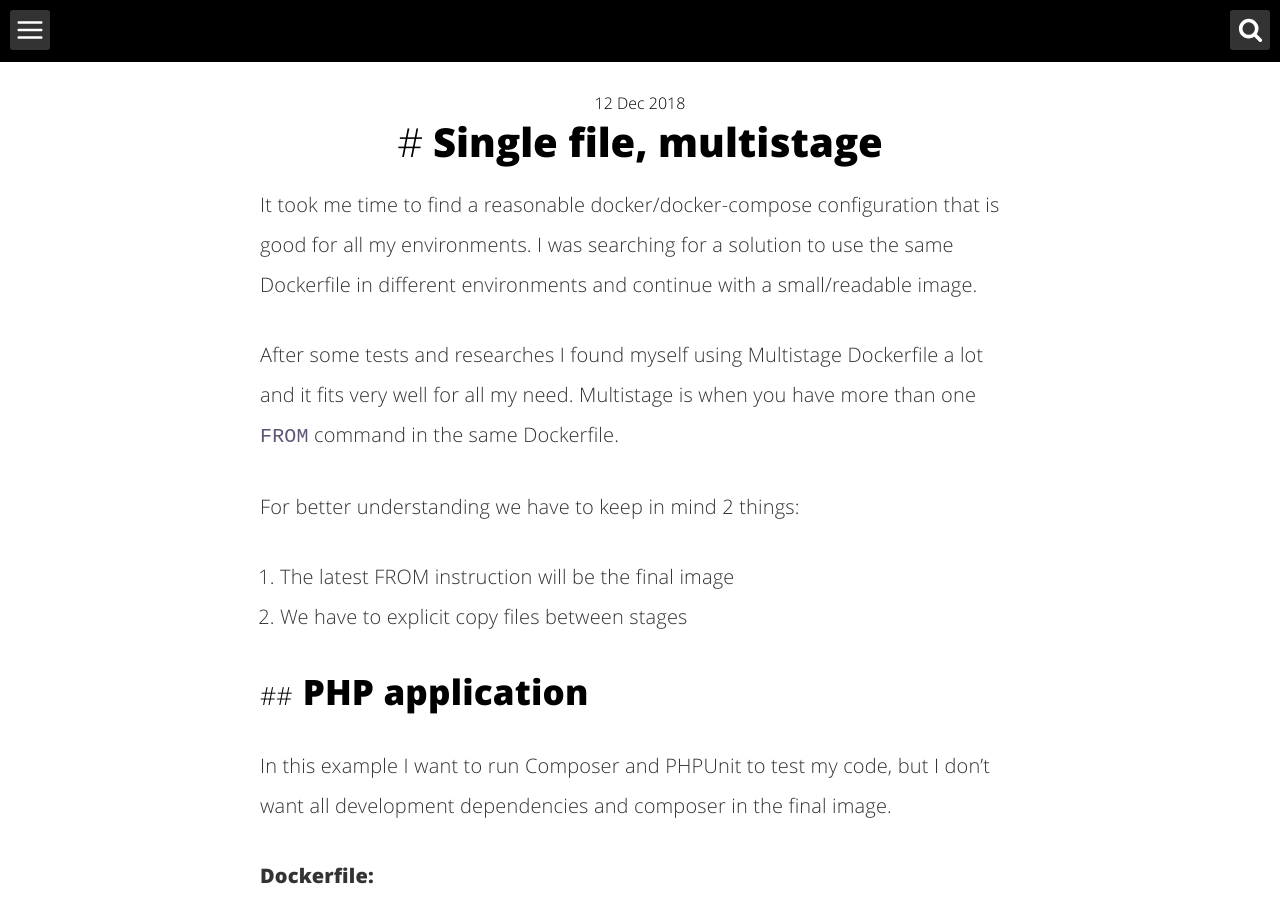
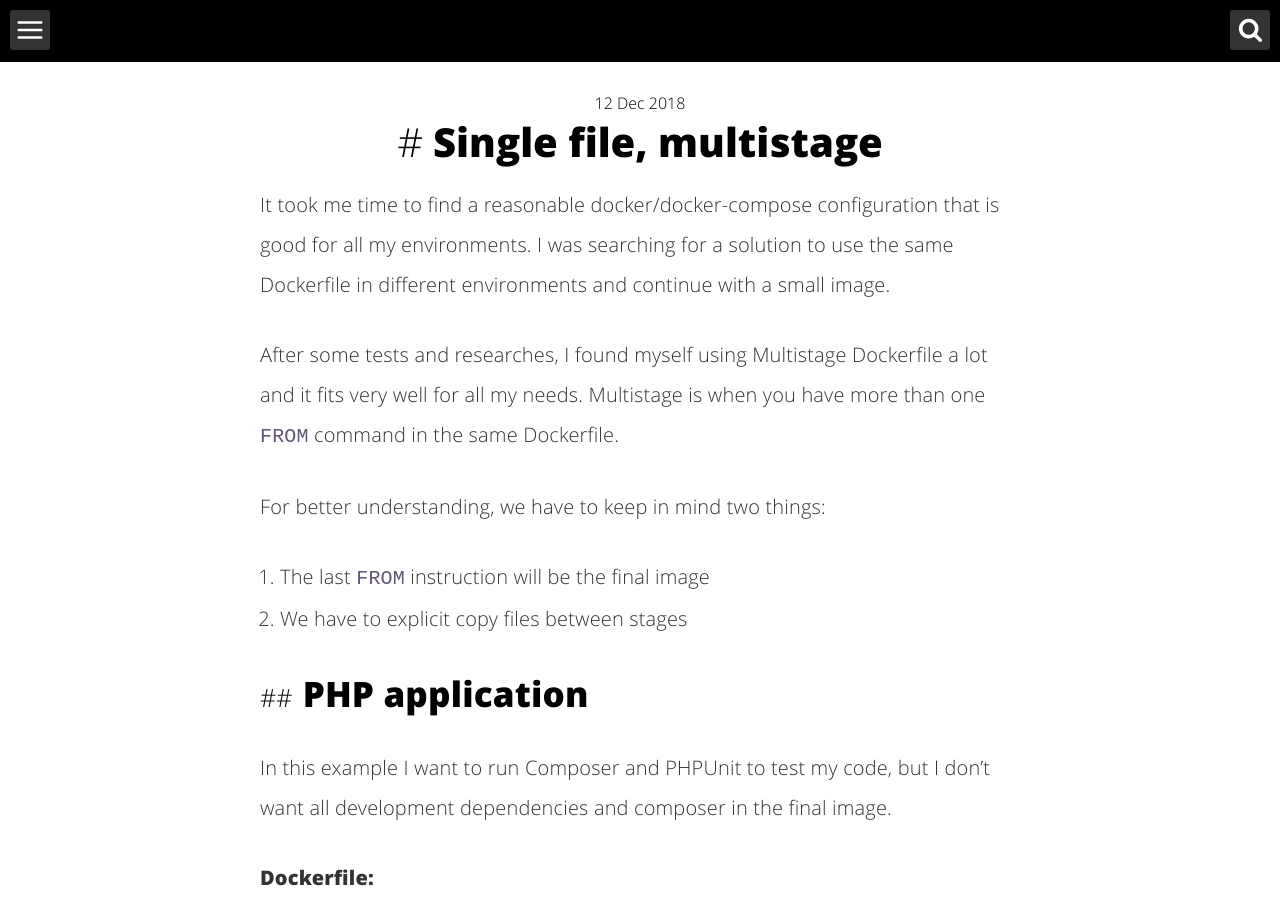
Before and after one commit to abdala/abdala.github.io, a Jekyll site: the page built from _posts/2018-12-12-single-file-multistages.md, in a window 1280 px wide and 900 px high. Built offline with Jekyll 4.4.1, drawn with Linux system fonts in a browser that asks for light colours.

Commit message:
Text reviews

```diff
--- a/_posts/2018-12-12-single-file-multistages.md
+++ b/_posts/2018-12-12-single-file-multistages.md
@@ -9,13 +9,13 @@ tags:
   - programação
 ---
 
-It took me time to find a reasonable docker/docker-compose configuration that is good for all my environments. I was searching for a solution to use the same Dockerfile in different environments and continue with a small/readable image.
+It took me time to find a reasonable docker/docker-compose configuration that is good for all my environments. I was searching for a solution to use the same Dockerfile in different environments and continue with a small image.
 
-After some tests and researches I found myself using Multistage Dockerfile a lot and it fits very well for all my need. Multistage is when you have more than one `FROM` command in the same Dockerfile.
+After some tests and researches, I found myself using Multistage Dockerfile a lot and it fits very well for all my needs. Multistage is when you have more than one `FROM` command in the same Dockerfile.
 
-For better understanding we have to keep in mind 2 things:
+For better understanding, we have to keep in mind two things:
 
-1. The latest FROM instruction will be the final image
+1. The last `FROM` instruction will be the final image
 2. We have to explicit copy files between stages
 
 ## PHP application
```
